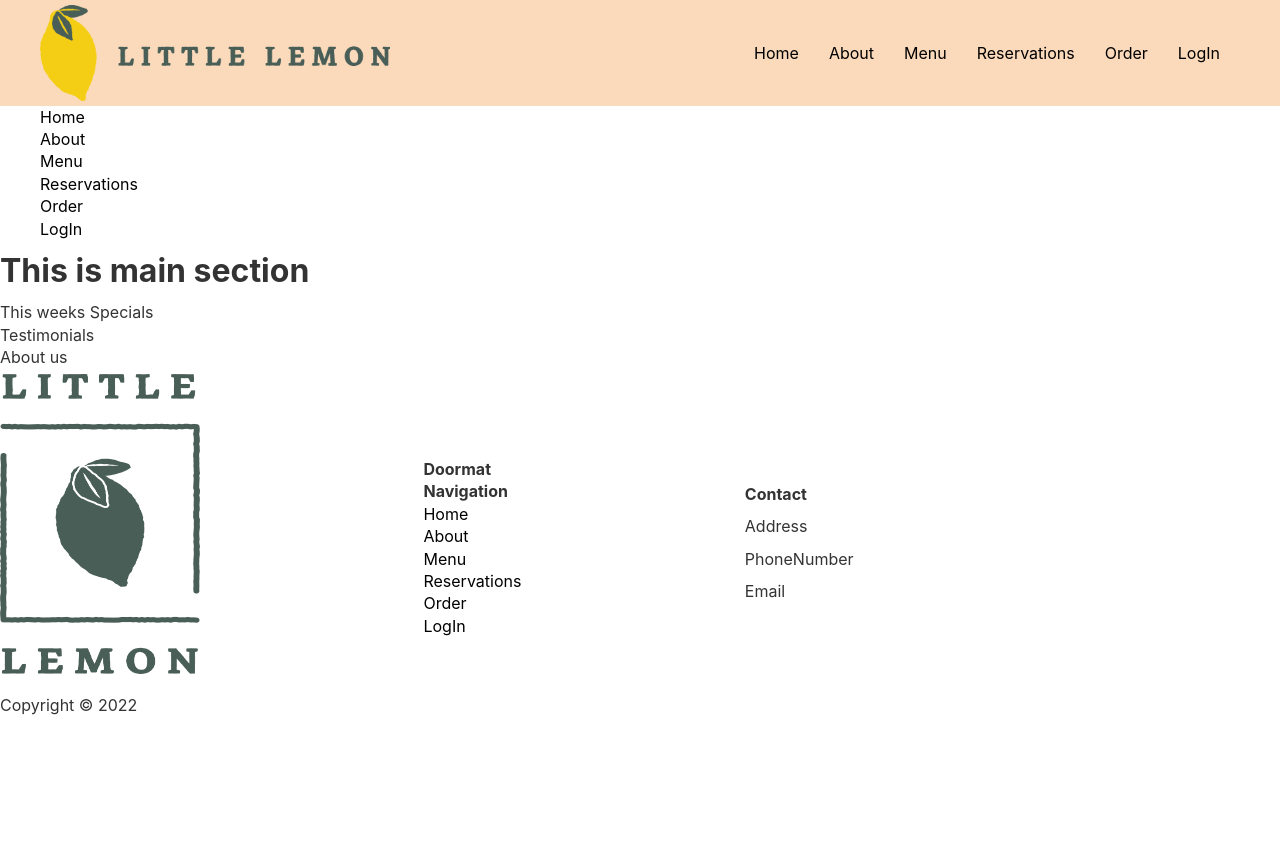
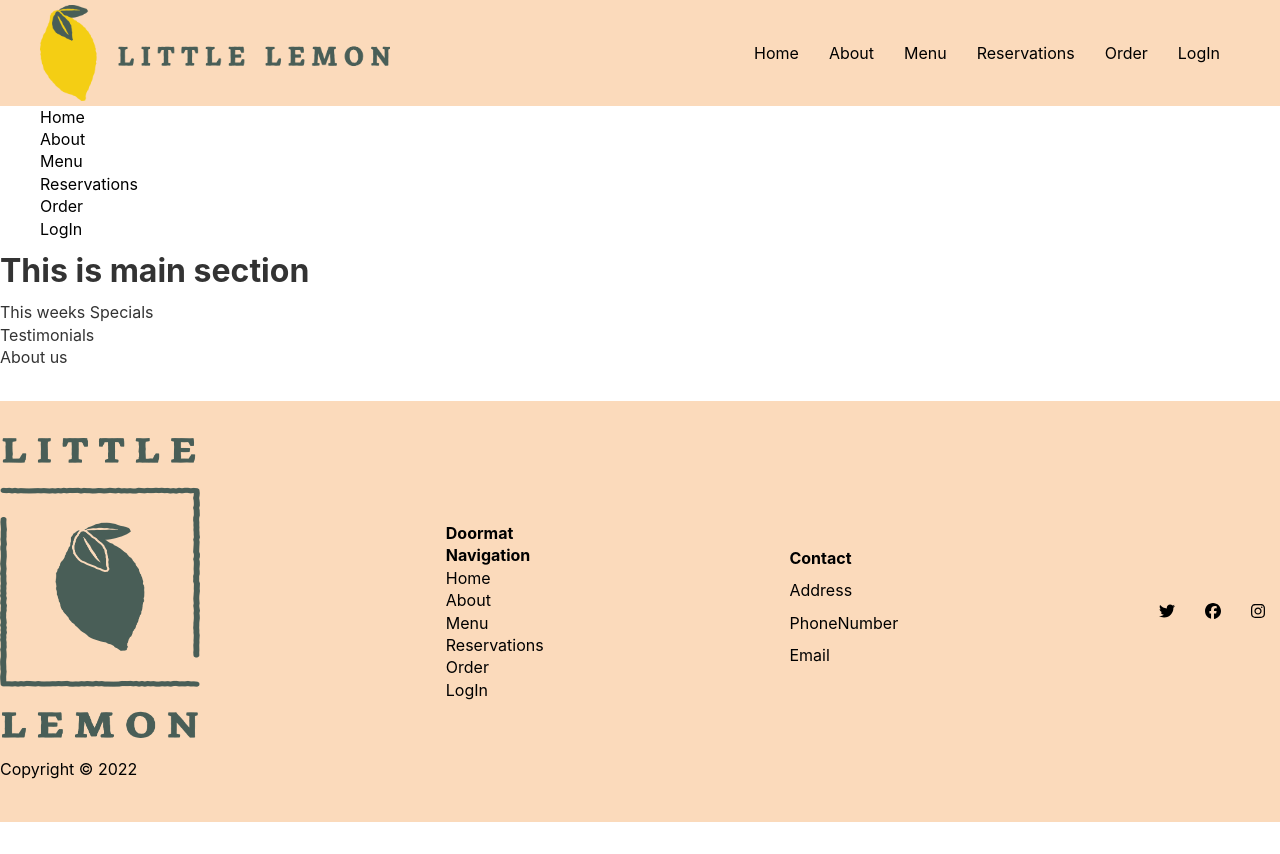
Before and after one commit to AshrafMuhammadNaeem/littlelemon-web, a React (Create React App) app: page / in a window 1280 px wide. Before the commit the page ends 800 px from the top, so only its background shows below. Built offline with nearby package versions, Linux system fonts and the light colour scheme.

Commit message:
adding social icons

```diff
--- a/package.json
+++ b/package.json
@@ -4,6 +4,7 @@
   "private": true,
   "dependencies": {
     "@fortawesome/fontawesome-svg-core": "^6.4.0",
+    "@fortawesome/free-brands-svg-icons": "^6.4.0",
     "@fortawesome/free-solid-svg-icons": "^6.4.0",
     "@fortawesome/react-fontawesome": "^0.2.0",
     "@testing-library/jest-dom": "^5.16.5",
--- a/src/App.css
+++ b/src/App.css
@@ -456,18 +456,18 @@ code, pre{
 
 .bg-dark,
 .btn-dark{
-    background-color: var(--dark-color);
-    color: white;
+    background-color: var(--success-color);
+    color: black;
 }
 
 /* Footer */
 .bg-dark a,
 .social a{
-    color: white;
+    color: black;
 }
 
-.social i{
-    margin: 0 10px;
+.social-icon {
+    margin: 0 15px;
 }
 /* text-sizes */
 
--- a/src/Footer.js
+++ b/src/Footer.js
@@ -1,9 +1,13 @@
-import React from "react";
+import React from 'react';
+import { FontAwesomeIcon } from '@fortawesome/react-fontawesome';
+import { faTwitter, faFacebook, faInstagram } from '@fortawesome/free-brands-svg-icons';
+
+
 
 export const Footer = () => {
     return(
 
-    <footer className="">
+    <footer className="bg-dark my-3 py-3">
         <div className="flex">
             <div>
              <img src= {require("./images/Asset 18@4x.png")} alt="Logo" height={300} width={200}/>
@@ -28,11 +32,10 @@ export const Footer = () => {
                 <p>PhoneNumber</p>
                 <p>Email</p>
             </div>
-            <div class="social">
-                <a href="#"><i class="fab fa-github fa-2x"></i></a>
-                <a href="#"><i class="fab fa-facebook fa-2x"></i></a>
-                <a href="#"><i class="fab fa-twitter fa-2x"></i></a>
-                <a href="#"><i class="fab fa-instagram fa-2x"></i></a>
+            <div>
+                <FontAwesomeIcon icon={faTwitter} className="social-icon" />
+                <FontAwesomeIcon icon={faFacebook}  className="social-icon"/>
+                <FontAwesomeIcon icon={faInstagram}  className="social-icon"/>
             </div>
         </div>
     </footer>
```
Also changed, not shown: 1 other file (tests, documents, lock files or other folders).
